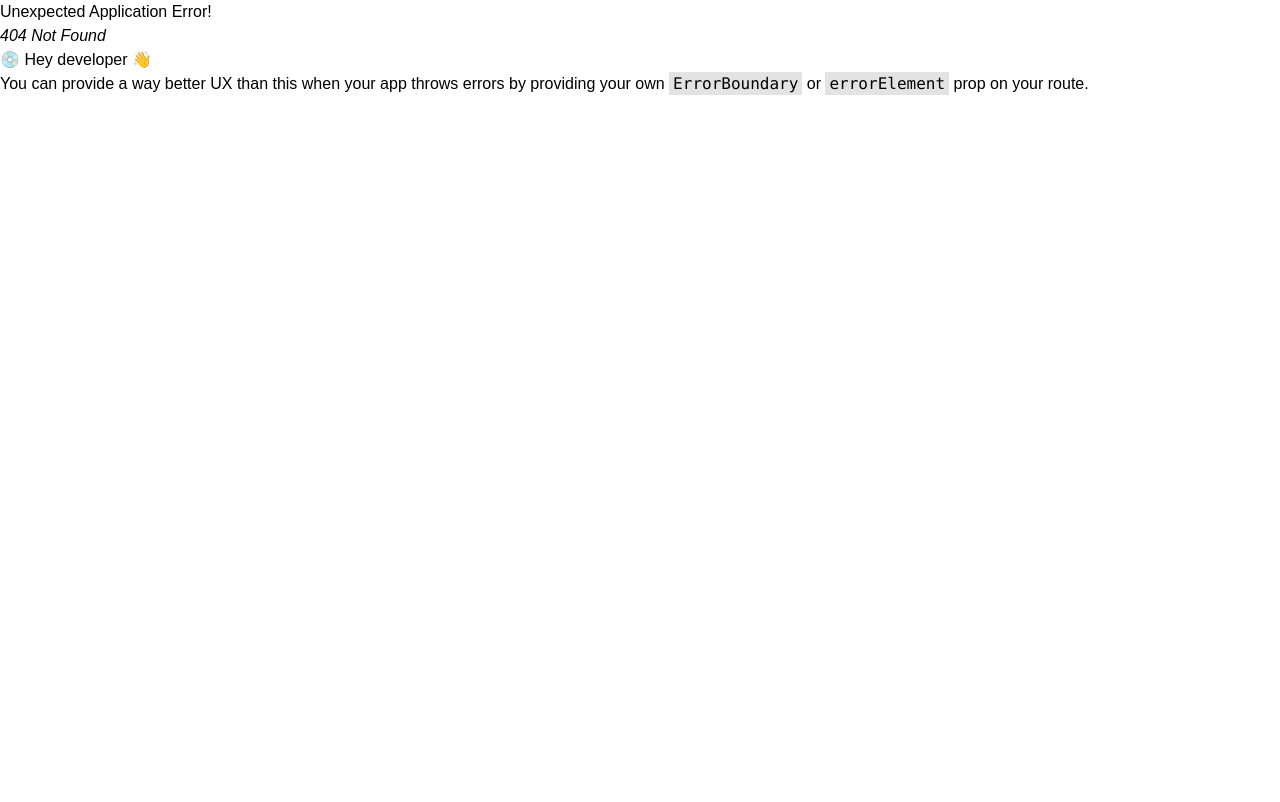
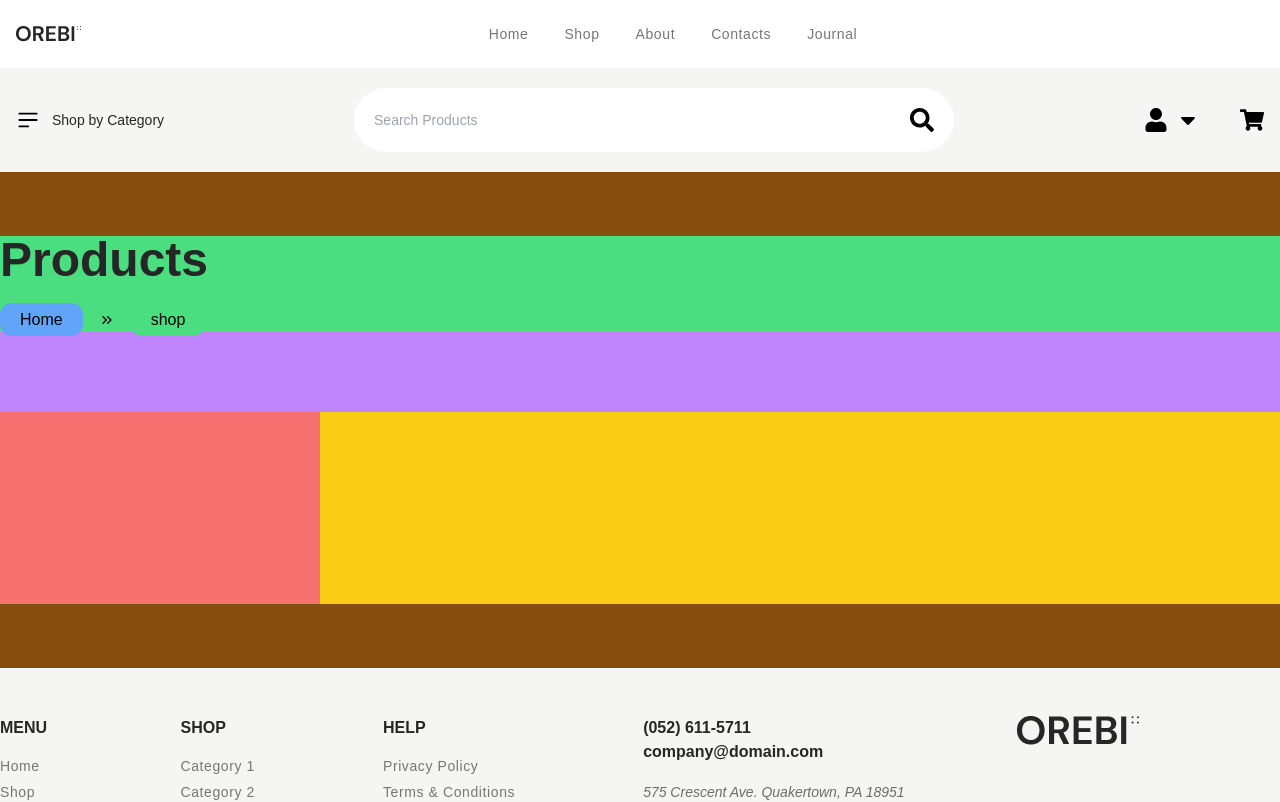
Before and after one commit to yasinn-arafat/Orebi, a React (Vite) app: page /shop in a window 1280 px wide. Before the commit this address had no page. Shown: the top 802 px of the page. Built offline with nearby package versions, Linux system fonts and the light colour scheme.

Commit message:
Shop Part added

```diff
--- a/src/App.jsx
+++ b/src/App.jsx
@@ -7,11 +7,13 @@ import {
   Route,
   RouterProvider,
 } from "react-router-dom";
+import Shop from "./Pages/Shop/Shop";
 
 const router = createBrowserRouter(
   createRoutesFromElements(
     <Route path="/" element={<RootLayout />}>
       <Route index element={<Home />} />
+      <Route path="/shop" element={<Shop />} />
     </Route>,
   ),
 );
--- /dev/null
+++ b/src/Component/CommonComponent/BreadCrumb/BreadCrumb.jsx
@@ -0,0 +1,53 @@
+import React from "react";
+import { Link, useLocation } from "react-router-dom";
+import { FiChevronsRight } from "react-icons/fi";
+
+const BreadCrumb = () => {
+  const location = useLocation();
+  let BreaCrumbPath = location.pathname.split("/").filter((x) => x);
+  let BreadCrumblist = "";
+
+  return (
+    <>
+      <div>
+        <ul className="flex items-center gap-x-4">
+          <li>
+            <Link to={"/"} className="rounded-xl bg-blue-400 px-5 py-2">
+              Home
+            </Link>
+          </li>
+          <div>
+            <FiChevronsRight />
+          </div>
+          {BreaCrumbPath.map((path, index) => {
+            const isLast = index === BreaCrumbPath.length - 1;
+            const routeTo = `${BreaCrumbPath.slice(0, index + 1)}`;
+            // BreadCrumblist += path; <----- Another Process
+
+            return (
+              <li key={path}>
+                {isLast ? (
+                  <Link
+                    to={`/${routeTo}`}
+                    className={`${isLast ? "rounded-xl bg-green-400 px-5 py-2" : null}`}
+                  >
+                    {path}
+                  </Link>
+                ) : (
+                  <Link
+                    to={`/${routeTo}`}
+                    className={`${isLast ? "rounded-xl bg-green-400 px-5 py-2" : null}`}
+                  >
+                    {path}
+                  </Link>
+                )}
+              </li>
+            );
+          })}
+        </ul>
+      </div>
+    </>
+  );
+};
+
+export default BreadCrumb;
--- /dev/null
+++ b/src/Component/ShopComponent/ShopLeft/ShopLeft.jsx
@@ -0,0 +1,7 @@
+import React from "react";
+
+const ShopLeft = () => {
+  return <div>ShopLeft</div>;
+};
+
+export default ShopLeft;
--- /dev/null
+++ b/src/Component/ShopComponent/ShopRight/ShopRight.jsx
@@ -0,0 +1,7 @@
+import React from "react";
+
+const ShopRight = () => {
+  return <div>ShopRight</div>;
+};
+
+export default ShopRight;
--- /dev/null
+++ b/src/Pages/Shop/Shop.jsx
@@ -0,0 +1,27 @@
+import React from "react";
+import BreadCrumb from "../../Component/CommonComponent/BreadCrumb/BreadCrumb";
+
+const Shop = () => {
+  return (
+    <>
+      <div className="bg-yellow-800 py-16">
+        <div className="container">
+          <div className="bg-green-400">
+            <div className="pb-6">
+              <h2 className="font-DMsans text-5xl font-bold text-main-font-color">
+                Products
+              </h2>
+            </div>
+            <BreadCrumb />
+          </div>
+          <div className="flex bg-purple-400 pt-20">
+            <div className="h-48 w-1/4 bg-red-400"></div>
+            <div className="h-48 w-9/12 bg-yellow-400"></div>
+          </div>
+        </div>
+      </div>
+    </>
+  );
+};
+
+export default Shop;
```
